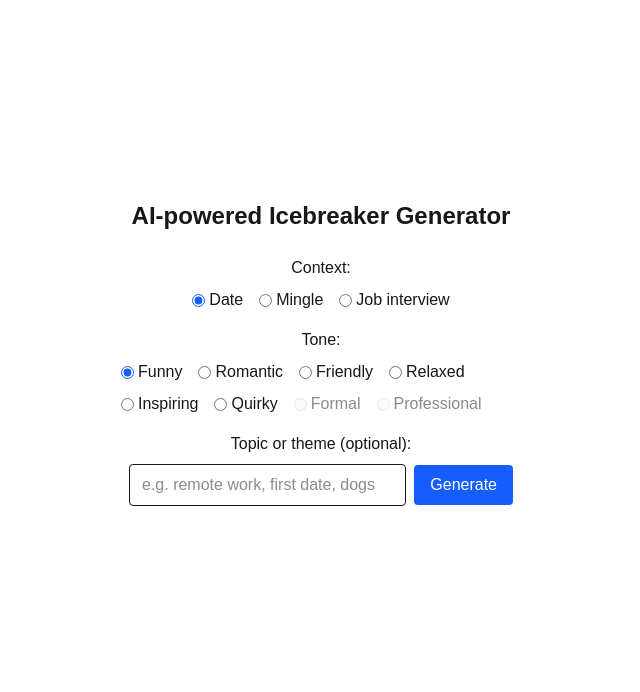
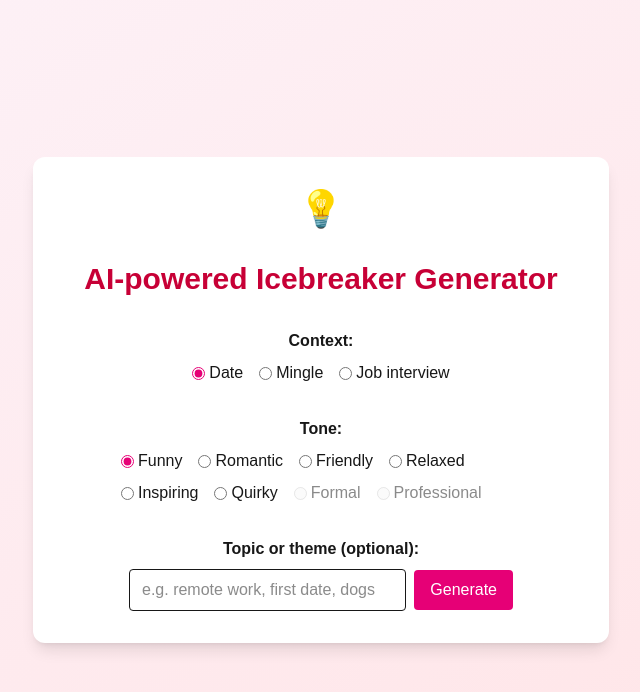
Before and after one commit to FannyPetersen/ai-idea-generator, a Next.js app: page / in a window 1280 px wide. Shown: the top 692 px of the page, without its empty margins (319-959 px from the left). Built offline with nearby package versions, Linux system fonts and the light colour scheme.

Commit message:
Improve styling (make it pink)

```diff
--- a/src/app/page.tsx
+++ b/src/app/page.tsx
@@ -30,20 +30,25 @@ export default function Home() {
   };
 
   return (
-    <main className="min-h-screen flex flex-col items-center justify-start gap-6 pt-50">
-      <h1 className="text-2xl font-bold">AI-powered Icebreaker Generator</h1>
+    <main className="min-h-screen flex flex-col items-center justify-center bg-gradient-to-br from-pink-50 to-rose-100">
+      <div className="w-full max-w-xl bg-white rounded-xl shadow-lg p-8 flex flex-col items-center gap-6">
+        <span className="text-4xl mb-2">💡</span>
+        <h1 className="text-3xl font-bold text-rose-700 mb-2 text-center">
+          AI-powered Icebreaker Generator
+        </h1>
         <InputForm onSubmit={generateIcebreaker} />
         {loading && (
           <div className="flex items-center gap-2 mt-4">
-          <span className="animate-spin rounded-full h-6 w-6 border-t-2 border-b-2 border-blue-600"></span>
-          <span>Generating...</span>
+            <span className="animate-spin rounded-full h-6 w-6 border-t-2 border-b-2 border-rose-600"></span>
+            <span className="text-rose-600 font-medium">Generating...</span>
           </div>
         )}
         {icebreaker && !loading && (
-        <div className="mt-4 p-4 border rounded bg-gray-50 w-1/2 text-center">
+          <div className="mt-4 p-4 border rounded bg-rose-50 text-rose-900 max-w-md w-full text-center shadow">
             {icebreaker}
           </div>
         )}
+      </div>
     </main>
   );
 }
--- a/src/components/ContextRadioGroup.tsx
+++ b/src/components/ContextRadioGroup.tsx
@@ -15,7 +15,7 @@ export default function ContextRadioGroup({
 }) {
   return (
     <div className="flex flex-col items-center">
-      <span className="font-medium mb-2">Context:</span>
+      <span className="font-bold mb-2">Context:</span>
       <div className="flex gap-x-4">
         {contexts.map((context) => (
           <label
@@ -28,7 +28,7 @@ export default function ContextRadioGroup({
               value={context.value}
               checked={value === context.value}
               onChange={() => onChange(context.value)}
-              className="accent-blue-600"
+              className="accent-pink-600"
             />
             {context.label}
           </label>
--- a/src/components/InputForm.tsx
+++ b/src/components/InputForm.tsx
@@ -57,7 +57,7 @@ const InputForm = ({
   };
 
   return (
-    <form onSubmit={handleSubmit} className="flex flex-col gap-4 items-center">
+    <form onSubmit={handleSubmit} className="flex flex-col gap-8 items-center">
       <ContextRadioGroup value={context} onChange={setContext} />
       <ToneRadioGroup
         value={tone}
@@ -65,18 +65,18 @@ const InputForm = ({
         availableTones={contextToTones[context].map((t) => t.value)}
       />
       <div className="flex flex-col items-center w-96 mx-auto">
-        <span className="font-medium mb-2">Topic or theme (optional):</span>
+        <span className="font-bold mb-2">Topic or theme (optional):</span>
         <div className="flex gap-2 items-center w-full">
           <input
             type="text"
             value={topic}
             onChange={(e) => setTopic(e.target.value)}
             placeholder="e.g. remote work, first date, dogs"
-            className="border rounded px-3 py-2 flex-1"
+            className="border rounded px-3 py-2 flex-1 focus:border-pink-600 focus:ring-pink-300 focus:ring-2 focus:outline-none"
           />
           <button
             type="submit"
-            className="bg-blue-600 text-white px-4 py-2 rounded hover:bg-blue-700"
+            className="bg-pink-600 text-white px-4 py-2 rounded hover:bg-pink-700"
           >
             Generate
           </button>
--- a/src/components/ToneRadioGroup.tsx
+++ b/src/components/ToneRadioGroup.tsx
@@ -22,7 +22,7 @@ export default function ToneRadioGroup({
 }) {
   return (
     <div className="flex flex-col items-center">
-      <span className="font-medium mb-2">Tone:</span>
+      <span className="font-bold mb-2">Tone:</span>
       <div className="flex flex-wrap gap-x-4 gap-y-2 w-[25rem]">
         {ALL_TONES.map((tone) => {
           const isAvailable = availableTones.includes(tone.value);
@@ -39,7 +39,7 @@ export default function ToneRadioGroup({
                 value={tone.value}
                 checked={value === tone.value}
                 onChange={() => isAvailable && onChange(tone.value)}
-                className="accent-blue-600"
+                className="accent-pink-600"
                 disabled={!isAvailable}
               />
               {tone.label}
```
Lines whose indentation alone changed are shown as unchanged.
